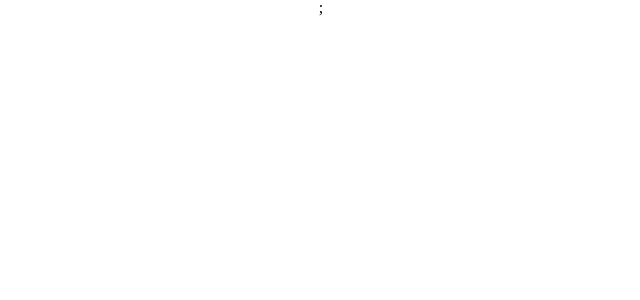
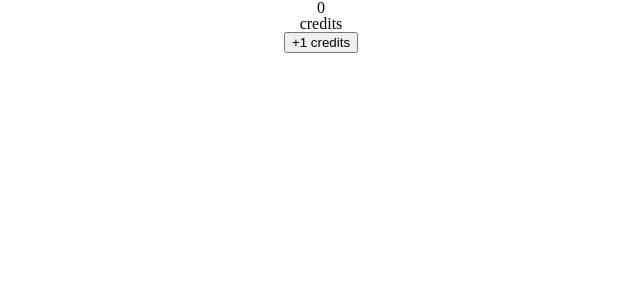
Before and after one commit to joseph-p-pasaoa/Pursuit-Core-Web-React-State-Lab, a React (Create React App) app: page / in a window 1280 px wide. Shown: the top 300 px of the page, without its empty margins (319-959 px from the left). Built offline with nearby package versions, Linux system fonts and the light colour scheme.

Commit message:
0.3, credits display & increment button added

```diff
--- a/src/App.js
+++ b/src/App.js
@@ -7,20 +7,36 @@ React Clicker Game Lab
 /* IMPORTS */
 import React from 'react';
 import './App.css';
-const { log } = require('./utils/helpers.js');
+// const { log } = require('./utils/helpers.js');
 
 
 /* EXEC */
 class App extends React.Component {
   constructor() {
     super();
-    this.state = {};
+    this.state = {
+      credits: 0,
+      perClick: 1
+    };
+  }
+
+  handleClickGo = () => {
+    this.setState({
+        credits: this.state.credits + this.state.perClick
+    });
   }
 
   render() {
+    const { credits, perClick } = this.state;
     return (
       <div className="App">
-        {log("Hello")};
+        <div id="grid-base">
+          <div id="topDisplay">
+            <p id="score">{credits}</p>
+            <p>credits</p>
+          </div>
+          <button id="btnGo" onClick={this.handleClickGo}>{`+${perClick.toString()} credits`}</button>
+        </div>
       </div>
     );
   }
```
